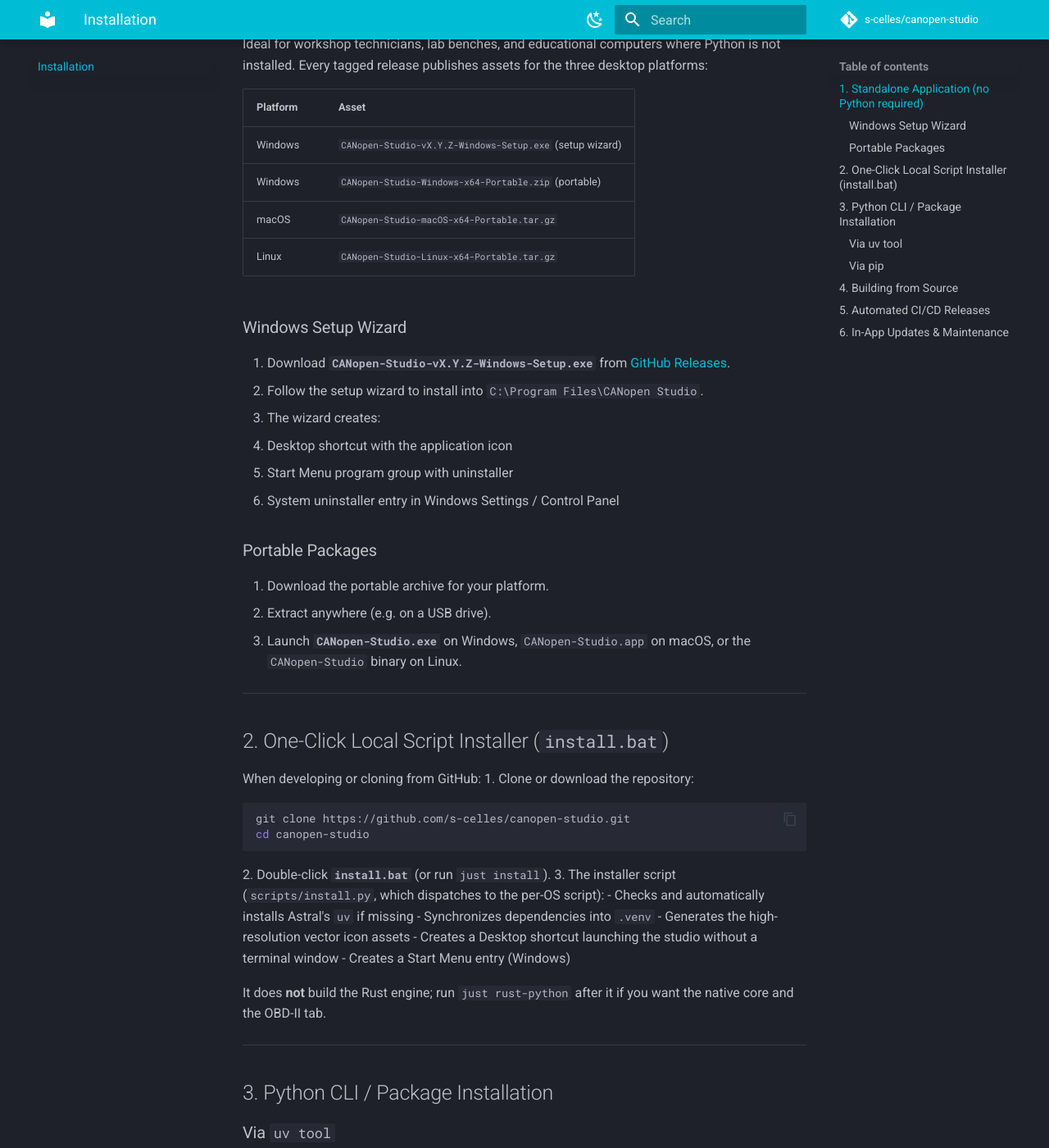
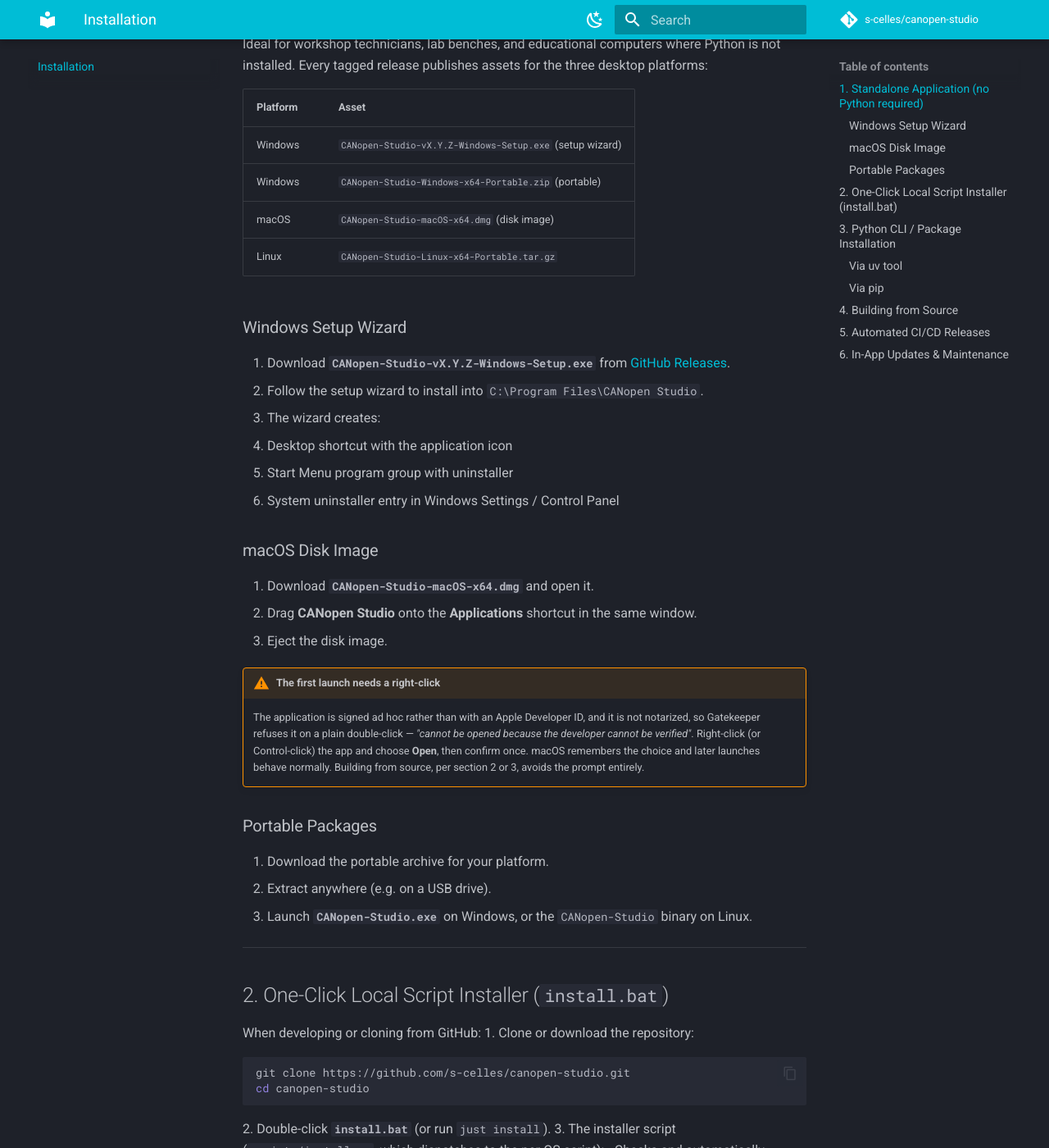
Before and after one commit to s-celles/canopen-studio, an MkDocs documentation site: the page built from docs/installation.md, in a window 1280 px wide and 1400 px high, scrolled down 456 px. Shown: the whole window at 82% size. Built offline with MkDocs 1.6.1 and Material for MkDocs 9.7.7, drawn with Linux system fonts in a browser that asks for light colours; comment, search, counter and statistics services are not loaded; some of the changed text lies outside the part shown.

Commit message:
build(macos): ship a disk image instead of a tarball
macOS got a .tar.gz only because it shared Linux's branch in the packaging
step — one `if [ -d CANopen-Studio.app ]` deciding what to feed tar. What
PyInstaller produces there is a real .app, and a disk image is how one is
handed over: mount, drag onto Applications, eject. Archive Utility instead
leaves the bundle loose in ~/Downloads, from where it runs but is never
installed.

hdiutil builds it from a staging folder holding the .app beside a symlink to
/Applications, which is what gives the familiar drag-across window, and the
image is verified before upload. ditto rather than cp -R, because it keeps
the extended attributes carrying the ad-hoc signature build_exe.py applies.

The filename carries no version, so re-running a tag replaces the asset
instead of leaving a stale one beside the new one — v0.9.0 spent a morning
offering two Windows installers for exactly that reason.

This does not quiet Gatekeeper. The bundle is signed ad hoc, not with a
Developer ID, and is not notarized, so the first launch still needs a
right-click and Open. The installation page now says so where a reader meets
it rather than leaving them with a bundle macOS refuses to start.

Assisted-by: AI

```diff
--- a/docs/installation.md
+++ b/docs/installation.md
@@ -19,7 +19,7 @@
 |---|---|
 | Windows | `CANopen-Studio-vX.Y.Z-Windows-Setup.exe` (setup wizard) |
 | Windows | `CANopen-Studio-Windows-x64-Portable.zip` (portable) |
-| macOS | `CANopen-Studio-macOS-x64-Portable.tar.gz` |
+| macOS | `CANopen-Studio-macOS-x64.dmg` (disk image) |
 | Linux | `CANopen-Studio-Linux-x64-Portable.tar.gz` |
 
 ### Windows Setup Wizard
@@ -30,11 +30,23 @@
    - Start Menu program group with uninstaller
    - System uninstaller entry in Windows Settings / Control Panel
 
+### macOS Disk Image
+1. Download **`CANopen-Studio-macOS-x64.dmg`** and open it.
+2. Drag **CANopen Studio** onto the **Applications** shortcut in the same window.
+3. Eject the disk image.
+
+!!! warning "The first launch needs a right-click"
+    The application is signed ad hoc rather than with an Apple Developer ID, and
+    it is not notarized, so Gatekeeper refuses it on a plain double-click —
+    *"cannot be opened because the developer cannot be verified"*. Right-click
+    (or Control-click) the app and choose **Open**, then confirm once. macOS
+    remembers the choice and later launches behave normally. Building from
+    source, per section 2 or 3, avoids the prompt entirely.
+
 ### Portable Packages
 1. Download the portable archive for your platform.
 2. Extract anywhere (e.g. on a USB drive).
-3. Launch **`CANopen-Studio.exe`** on Windows, `CANopen-Studio.app` on macOS, or the
-   `CANopen-Studio` binary on Linux.
+3. Launch **`CANopen-Studio.exe`** on Windows, or the `CANopen-Studio` binary on Linux.
 
 ---
 
@@ -152,7 +164,8 @@
    into the package, so the published builds carry the native engine.
 2. PyInstaller builds the standalone application.
 3. Inno Setup compiles the Windows Setup wizard.
-4. A portable `.zip` (Windows) or `.tar.gz` (macOS, Linux) is created.
+4. A portable `.zip` (Windows) or `.tar.gz` (Linux) is created, and on macOS
+   `hdiutil` builds a `.dmg` holding the `.app` beside an Applications shortcut.
 5. Assets are automatically attached to the GitHub Release.
 
 ---
```
Also changed, not shown: README.md (+2 -1 lines), 1 other file.
